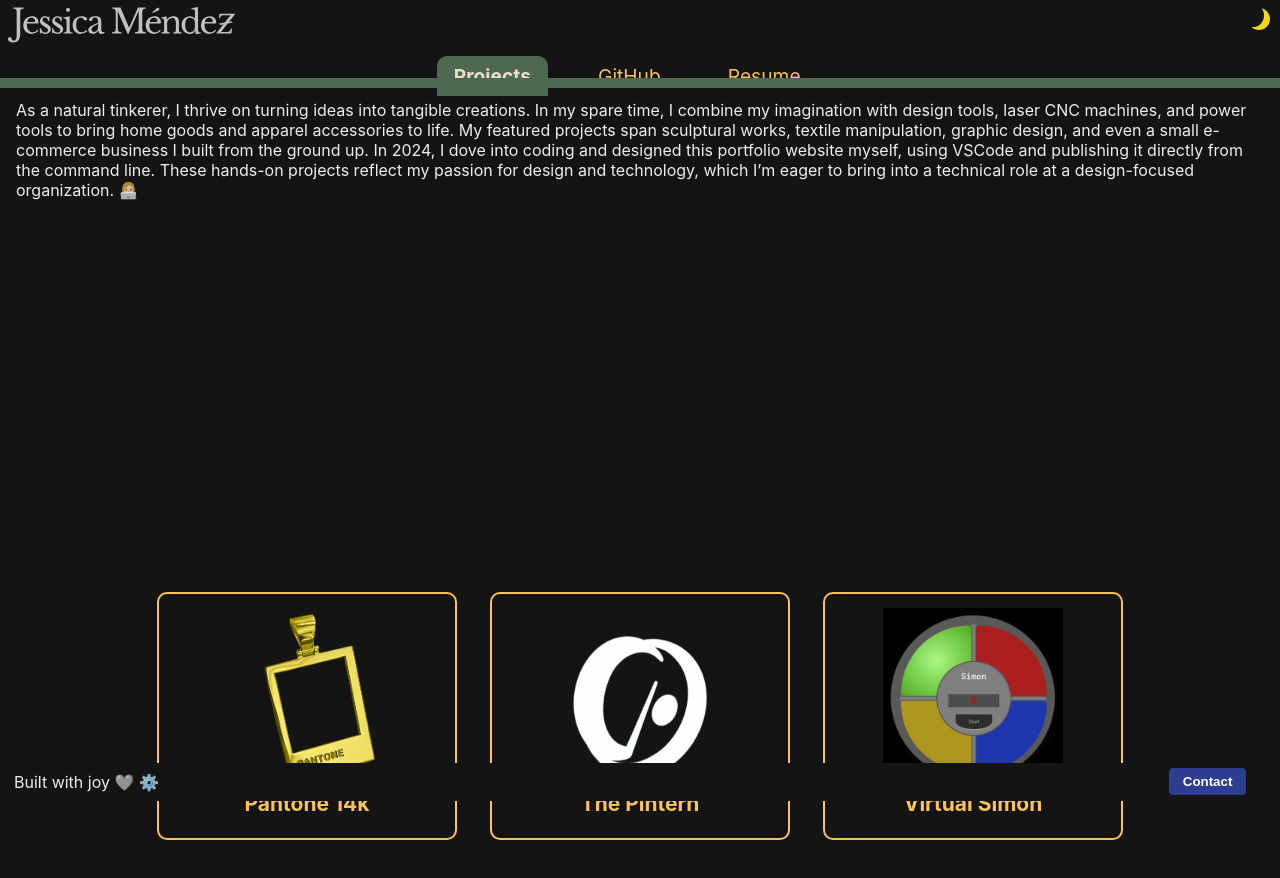
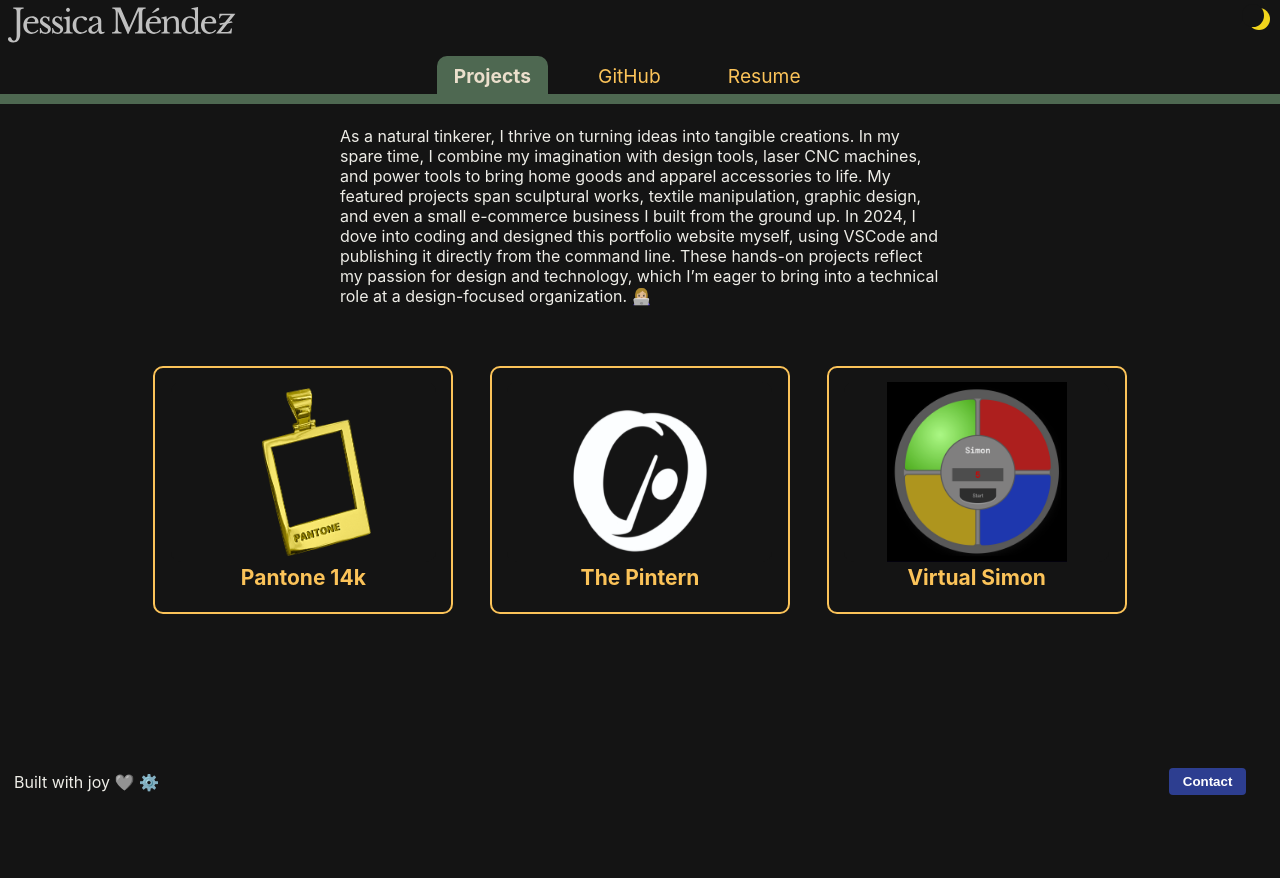
Before and after one commit to jessysiete/portfolio-jessysiete, a React (Vite) app: page /projects in a window 1280 px wide. Shown: the top 878 px of the page. After the commit the page ends 800 px from the top, so only its background shows below. Built offline with nearby package versions, Linux system fonts and the light colour scheme.

Commit message:
projects page grid spacing adjustment

```diff
--- a/src/pages/ProjectDetailPage/PantonePage/PantoneProjectPage.css
+++ b/src/pages/ProjectDetailPage/PantonePage/PantoneProjectPage.css
@@ -368,6 +368,7 @@ font-size: 1rem;
 }
 
 
+/* === Nav resize  820px) === */
 
 @media (min-width: 820px) {
   .page-marker-pantone {
--- a/src/pages/ProjectsPage/ProjectsPage.css
+++ b/src/pages/ProjectsPage/ProjectsPage.css
@@ -1,8 +1,9 @@
 .projects-page {
   max-width: 100%;
   padding: 1rem;
-gap: 1rem;
-padding-top: 100px;
+  gap: 1rem;
+  padding-top: 110px;
+  padding-bottom: 80px;
 font-size: 1rem;
 align-items: center;  /* centering grid horizontally */
 }
@@ -28,7 +29,11 @@ align-items: center;  /* centering grid horizontally */
   align-items: center;
   gap: 1rem;
   height: fit-content;
-  padding-bottom: 60px;
+  padding-top: 1rem;
+  padding-bottom: 20px;
+  max-width: 600px;
+  margin-left: auto;
+  margin-right: auto;
 }
 
 
@@ -41,6 +46,7 @@ align-items: center;  /* centering grid horizontally */
   /* grid-template-rows: repeat(6, 1fr); */
   grid-template-rows: repeat(3, 1fr);
   column-gap: 12px;
+  row-gap: 12px;
   margin: 20px auto 0 auto;
   height: fit-content;
   place-items: center;
@@ -52,11 +58,11 @@ align-items: center;  /* centering grid horizontally */
 @media (min-width: 768px) {
   .projects-grid {
     grid-template-columns: repeat(2, 1fr);
-    grid-template-rows: repeat(3, 1fr);
+    grid-template-rows: repeat(2, 1fr);
     /* grid-template-rows: repeat(2, 1fr); */
     row-gap: 12px;
-    column-gap: 2px;
-    height: 632px;
+    column-gap: 32px;
+    height: 502px;
     top: 20px;
     width: 620px;
     margin: 0 auto;
@@ -65,27 +71,37 @@ align-items: center;  /* centering grid horizontally */
   }
 }
 
+
+@media (min-width: 820px) {
+  .page-marker-projects {
+    background-color: #4e6851;
+    display: absolute;
+    position: fixed;
+    height: 10px;
+    width: 110%;
+    top: 94px;
+    left: 0px;
+    right: 0px;
+    z-index: 1000;
+  }
+}
+
 /* lg: Laptops and Larger Screens */
 @media (min-width: 1024px) {
-  .projects-body {
-    padding: 0;
-    height: 1200px;
-    display: flex;
-    flex-direction: column;
-    align-items: center;
 
-    justify-content: center;
-  }
 
   .projects-grid {
     grid-template-columns: repeat(3, 1fr);
     /* grid-template-rows: repeat(2, 1fr); */
     grid-template-rows: repeat(1, 1fr);
-    column-gap: 1px;
+    column-gap: 12px;
     min-width: 910px;
     max-width: 998px;
+    height: fit-content;
     width: 998px;
-    margin: 120px auto 0 auto;
+    margin: 0 auto 0 auto;
     justify-content: center;
+    padding-top: 20px;
+    padding-bottom: 0px;
   }
 }
```
